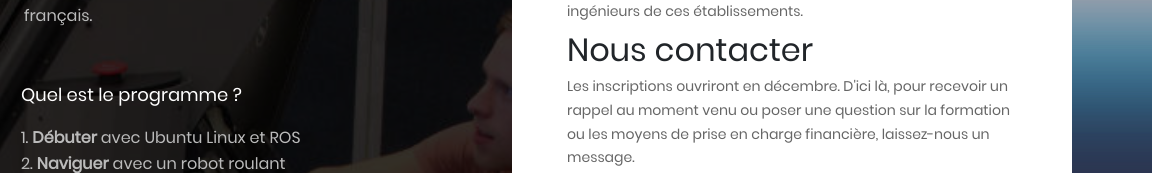
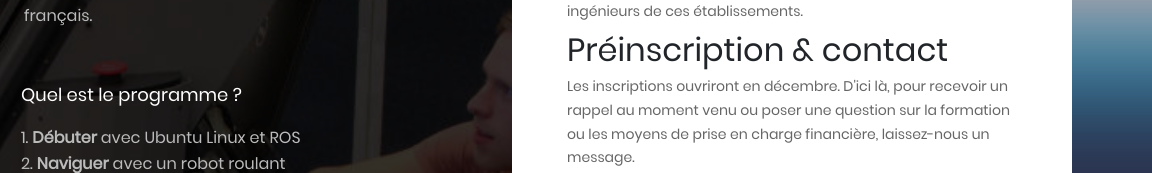
Before and after one commit to Bordeaux-INP/ros4pro, a plain HTML site: page index.html in a window 1280 px wide. Shown: the part 286-459 px from the top of the page, 128-1280 px from the left. Drawn offline with Linux system fonts and the light colour scheme; a web font is replaced by a local one.

Commit message:
Preinscription

```diff
--- a/index.html
+++ b/index.html
@@ -132,7 +132,7 @@
 				<p>Cette formation est organisée par les établissements universitaires <a href="https://www.bordeaux-inp.fr/fr">Bordeaux INP</a>, <a href="https://www.ensil-ensci.unilim.fr/">ENSIL Limoges</a>, <a href="https://artsetmetiers.fr/fr/campus/bordeaux-talence">ENSAM Bordeaux</a>, et le <a href="http://www.aquitaine-robotics.com/">cluster Aquitaine Robotics</a>. </p>
 				<p>Elle bénéficie de la participation de <a href="http://aubrune.eu">Aubrune</a>, du <a href="https://www.catie.fr/">CATIE</a> et <a href="https://www.cpe.fr/">CPE Lyon</a>. Les formateurs sont des enseignants chercheurs et ingénieurs de ces établissements.</p>
 
-				<h2>Nous contacter</h2>
+				<h2>Préinscription & contact</h2>
 				<a name="contact"></a>
 				<p>Les inscriptions ouvriront en décembre. D'ici là, pour recevoir un rappel au moment venu ou poser une question sur la formation ou les moyens de prise en charge financière, laissez-nous un message.</p>
 
```
